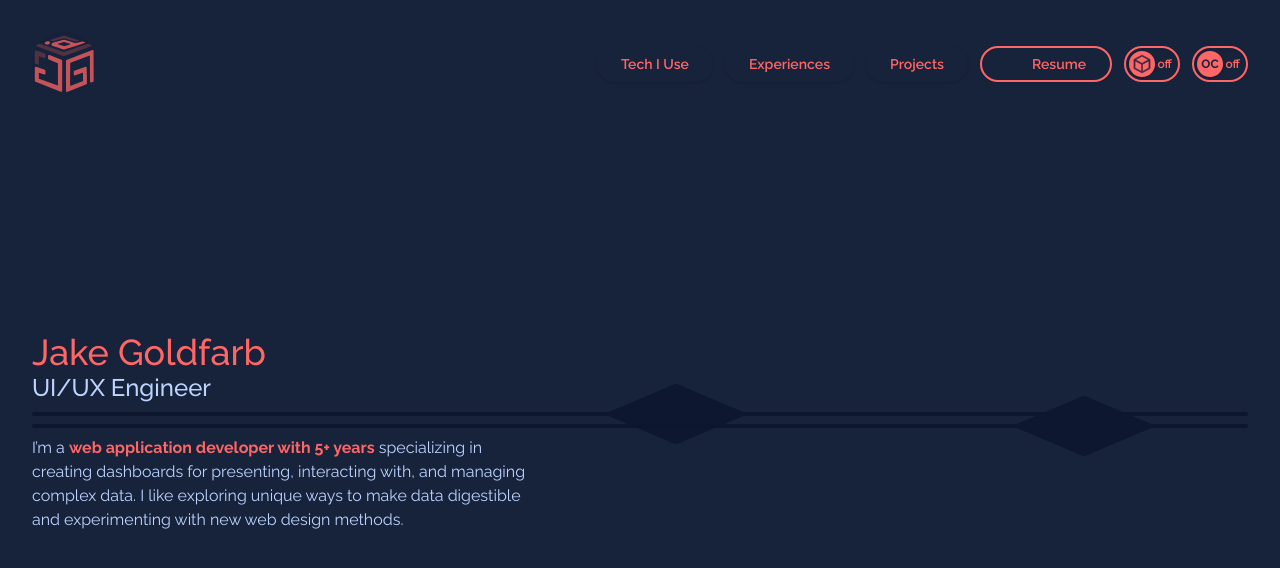
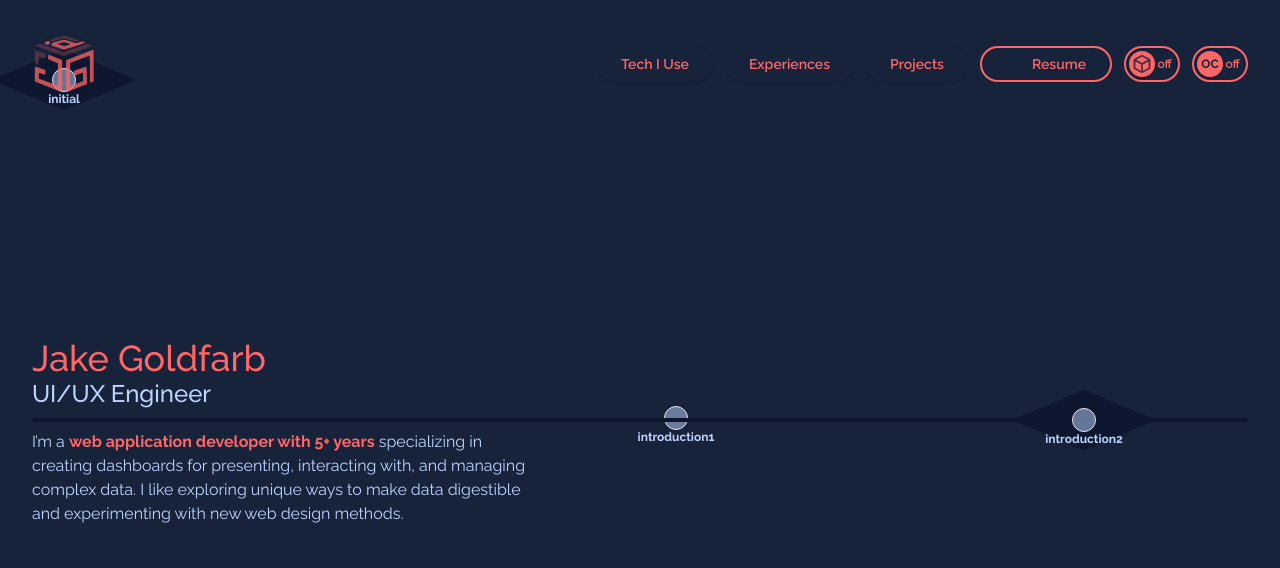
Before and after one commit to goldeei/portfolio, a Next.js app: page / in a window 1280 px wide. Shown: the top 568 px of the page. Built offline with nearby package versions, Linux system fonts and the light colour scheme; some icons are missing.

Commit message:
Clean up/add landing spots. Add debug prop

```diff
--- a/src/app/(landing)/introduction.tsx
+++ b/src/app/(landing)/introduction.tsx
@@ -1,32 +1,27 @@
 import { LandingSpot } from '@/components/landing-spot';
-import { useCubeState } from '@/context/cubeStateProvider';
 import { LandingPosition } from '@/types/landingPosition';
 
 export const Introduction = () => {
-  const [cubeState] = useCubeState();
-
   return (
     <div className="h-full-content flex flex-col justify-center gap-2">
       <div>
         <h1 className="text-4xl font-medium text-primary">Jake Goldfarb</h1>
         <h2 className="text-2xl font-medium text-secondary">UI/UX Engineer</h2>
       </div>
+      <div>
         <LandingSpot
-        name={LandingPosition.Initial}
+          name={LandingPosition.Introduction1}
           right={500}
-        hasDiamond={
-          cubeState.currentLandingPosition === LandingPosition.Introduction
-        }
-        hasDivider
+          hasDiamond={false}
+          debug
         />
         <LandingSpot
-        name={LandingPosition.Introduction}
+          name={LandingPosition.Introduction2}
           right={92}
-        hasDiamond={
-          cubeState.currentLandingPosition === LandingPosition.Introduction
-        }
           hasDivider
+          debug
         />
+      </div>
       {/* TODO change this text */}
       <p className="w-[500px] text-secondary">
         I’m a{' '}
--- a/src/components/landing-spot/index.tsx
+++ b/src/components/landing-spot/index.tsx
@@ -16,6 +16,7 @@ type LandingSpotProps = {
   isVisible?: boolean;
   hasDivider?: boolean;
   hasDiamond?: boolean;
+  debug?: boolean;
 } & (
   | {
       /**  Offset in px */
@@ -38,6 +39,7 @@ export const LandingSpot = ({ ...props }: LandingSpotProps) => {
     isVisible = true,
     hasDivider = false,
     hasDiamond = true,
+    debug = false,
   } = props;
 
   const diamondRef = useRef<HTMLDivElement>(null);
@@ -80,24 +82,29 @@ export const LandingSpot = ({ ...props }: LandingSpotProps) => {
         'w-full',
         position,
         hasDivider && 'h-1 rounded bg-accent shadow-inner',
+        !hasDivider && 'h-0',
         !isVisible && 'opacity-0',
         className,
       )}
     >
       <div
-        className="absolute top-1/2 -translate-y-1/2"
+        className={clsx('absolute top-1/2 -translate-y-1/2')}
         style={{ left: `${left}px`, right: `${right}px` }}
       >
         <Diamond
           ref={diamondRef}
-          className={clsx(
-            'size-36 bg-accent shadow-inner',
-            !hasDiamond && 'opacity-0',
-          )}
+          className={clsx('size-36', hasDiamond && 'bg-accent shadow-inner')}
           style={{
             transform: `rotateX(${degToRad(90) - DEFAULT_SUBJECT_ROTATION.x}rad)`,
           }}
         />
+        {debug && (
+          <div className="absolute left-1/2 top-1/2 size-6 -translate-x-1/2 -translate-y-1/2 rounded-full border bg-secondary/50">
+            <div className="absolute left-1/2 top-full -translate-x-1/2 text-center text-xs font-bold text-secondary">
+              {name}
+            </div>
+          </div>
+        )}
       </div>
     </div>
   );
--- a/src/components/nav/brand.tsx
+++ b/src/components/nav/brand.tsx
@@ -15,6 +15,7 @@ export const Brand = () => {
         position="absolute"
         name={LandingPosition.Initial}
         left={-40}
+        debug
         isVisible={cubeState.currentLandingPosition === LandingPosition.Initial}
       />
       <Button
--- a/src/context/cubeStateProvider.tsx
+++ b/src/context/cubeStateProvider.tsx
@@ -12,7 +12,7 @@ export interface CubeState {
 }
 
 const defaultState: CubeState = {
-  currentLandingPosition: LandingPosition.Introduction,
+  currentLandingPosition: LandingPosition.Initial,
   landingPositions: {} as CubeState['landingPositions'],
   animationState: 'idle',
 };
--- a/src/types/landingPosition.ts
+++ b/src/types/landingPosition.ts
@@ -1,4 +1,5 @@
 export enum LandingPosition {
   Initial = 'initial',
-  Introduction = 'introduction',
+  Introduction1 = 'introduction1',
+  Introduction2 = 'introduction2',
 }
```
Lines whose indentation alone changed are shown as unchanged.
